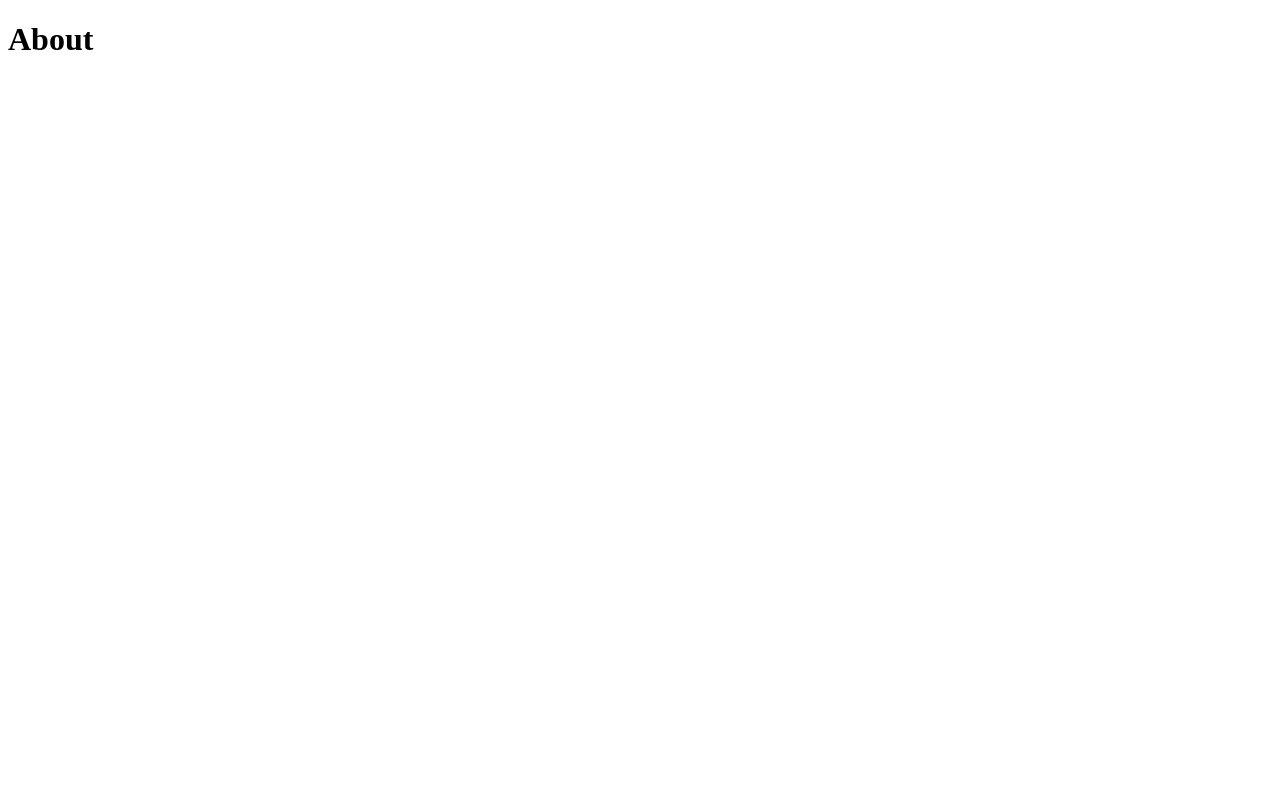
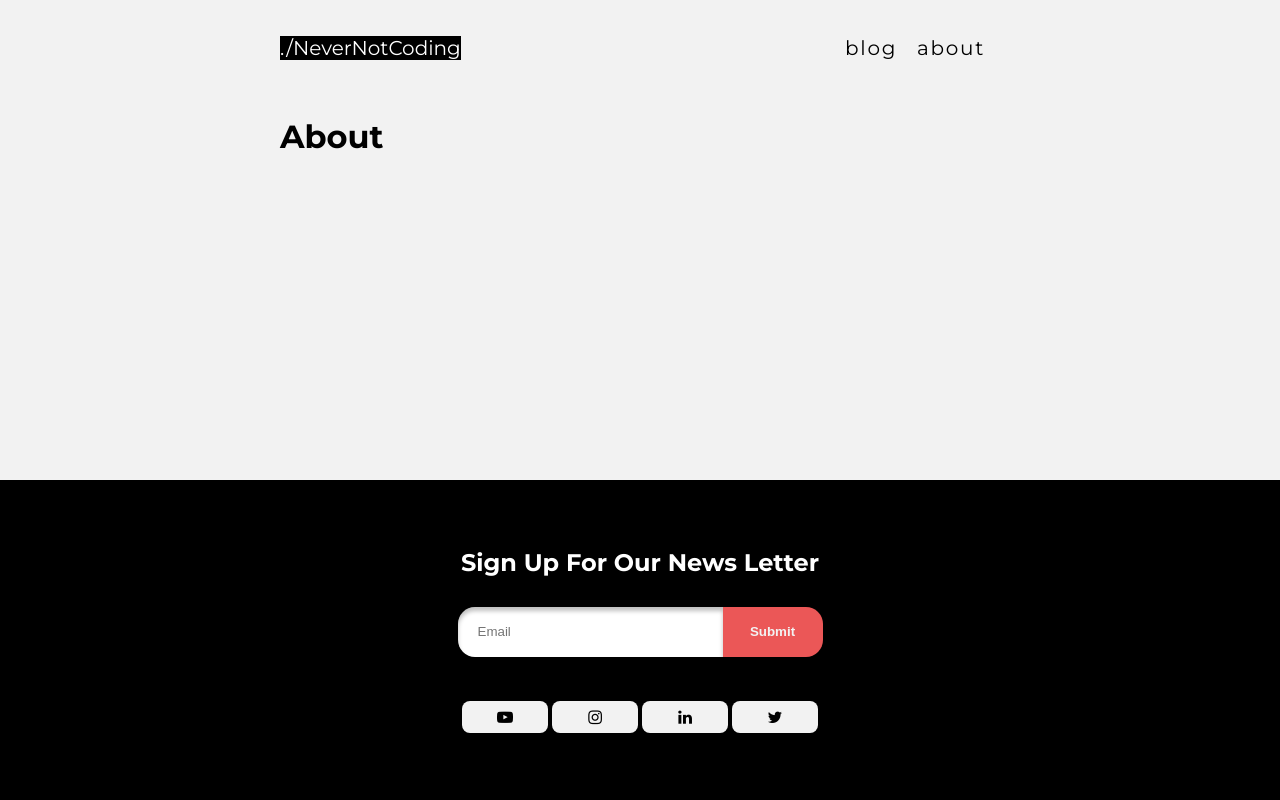
Before and after one commit to gamarobert/nevernotcoding, a Gatsby site: page /about in a window 1280 px wide. Built offline with nearby package versions, Linux system fonts and the light colour scheme; Gatsby itself is replaced by a stand-in of ours.

Commit message:
social icons and mailchimp form

```diff
--- a/gatsby-config.js
+++ b/gatsby-config.js
@@ -29,5 +29,13 @@ module.exports = {
         plugins: [],
       },
     },
+    {
+      resolve: "gatsby-plugin-mailchimp",
+      options: {
+        endpoint:
+          "https://nevernotcoding.us4.list-manage.com/subscribe/post?u=b00b8ea1175130b9c32cc64b9&amp;id=6856d1ea4f", // add your MC list endpoint here; see instructions
+        //https://www.gatsbyjs.org/packages/gatsby-plugin-mailchimp/#mailchimp-endpoint
+      },
+    },
   ],
 }
--- a/gatsby-node.js
+++ b/gatsby-node.js
@@ -1,6 +1,5 @@
 const path = require(`path`)
 const { createFilePath } = require(`gatsby-source-filesystem`)
-const { paginate } = require("gatsby-awesome-pagination")
 
 exports.onCreateNode = ({ node, getNode, actions }) => {
   const { createNodeField } = actions
--- a/package.json
+++ b/package.json
@@ -15,6 +15,7 @@
   "dependencies": {
     "gatsby": "^2.17.11",
     "gatsby-image": "^2.2.33",
+    "gatsby-plugin-mailchimp": "^5.1.2",
     "gatsby-plugin-react-helmet": "^3.1.15",
     "gatsby-plugin-sharp": "^2.3.2",
     "gatsby-source-filesystem": "^2.1.37",
--- /dev/null
+++ b/src/components/Footer.js
@@ -0,0 +1,62 @@
+import React, { useState } from "react"
+import addToMailchimp from "gatsby-plugin-mailchimp"
+
+const Footer = () => {
+  const [state, setState] = useState({
+    email: "",
+    result: "",
+  })
+
+  const handleEmailChange = e => {
+    setState({
+      ...state,
+      email: e.target.value,
+    })
+  }
+
+  const handleSubmit = async e => {
+    e.preventDefault()
+
+    const result = await addToMailchimp(state.email)
+    setState({
+      ...state,
+      result,
+    })
+  }
+
+  return (
+    <footer className="footer">
+      <form className="news-letter" onSubmit={handleSubmit}>
+        <h3>Sign Up For Our News Letter</h3>
+        <input
+          className="news-letter-input"
+          placeholder="Email"
+          onChange={handleEmailChange}
+        />
+        <input
+          type="submit"
+          className="button submit-btn"
+          placeholder="Submit"
+        />
+
+        {state.result.result === "error" ? (
+          <div style={{ display: "block", marginTop: "20px", color: "red" }}>
+            {state.result.msg.split(". ")[0]}
+          </div>
+        ) : (
+          <div style={{ display: "block", marginTop: "20px" }}>
+            {state.result.msg}
+          </div>
+        )}
+      </form>
+      <div className="social-container">
+        <span className="social-icon fa fa-youtube-play"></span>
+        <span className="social-icon fa fa-instagram"></span>
+        <span className="social-icon fa fa-linkedin"></span>
+        <span className="social-icon fa fa-twitter"></span>
+      </div>
+    </footer>
+  )
+}
+
+export default Footer
--- /dev/null
+++ b/src/components/Header.js
@@ -0,0 +1,30 @@
+import React from "react"
+import { Link } from "gatsby"
+
+const Header = ({ title }) => {
+  return (
+    <header>
+      <nav className="navbar">
+        <span className="logo">
+          <Link className="logo-link" to={"/"}>
+            {title}
+          </Link>
+        </span>
+        <ul className="links">
+          <li>
+            <Link className="link-item" to={"/"}>
+              blog
+            </Link>
+          </li>
+          <li>
+            <Link className="link-item" to={"/about"}>
+              about
+            </Link>
+          </li>
+        </ul>
+      </nav>
+    </header>
+  )
+}
+
+export default Header
--- a/src/components/Layout.js
+++ b/src/components/Layout.js
@@ -1,34 +1,15 @@
 import React from "react"
-import { Link } from "gatsby"
+import Footer from "../components/Footer.js"
+import Header from "../components/Header.js"
 import "../global.css"
 
 const Layout = ({ title, children }) => {
   return (
     <>
       <div className="site">
-        <header>
-          <nav className="navbar">
-            <span className="logo">
-              <Link className="logo-link" to={"/"}>
-                {title}
-              </Link>
-            </span>
-            <ul className="links">
-              <li>
-                <Link className="link-item" to={"/"}>
-                  blog
-                </Link>
-              </li>
-              <li>
-                <Link className="link-item" to={"/about"}>
-                  about
-                </Link>
-              </li>
-            </ul>
-          </nav>
-        </header>
+        <Header title={title} />
         <main className="site-content">{children}</main>
-        <footer className="footer">Footer</footer>
+        <Footer />
       </div>
     </>
   )
--- a/src/components/Seo.js
+++ b/src/components/Seo.js
@@ -60,7 +60,12 @@ const SEO = ({ description, lang, meta, title }) => {
           content: metaDescription,
         },
       ].concat(meta)}
-    />
+    >
+      <link
+        rel="stylesheet"
+        href="https://cdnjs.cloudflare.com/ajax/libs/font-awesome/4.7.0/css/font-awesome.min.css"
+      ></link>
+    </Helmet>
   )
 }
 
--- a/src/global.css
+++ b/src/global.css
@@ -176,13 +176,13 @@ body {
 
 .button {
   z-index: 3;
+  padding: 0;
   height: 50px;
   width: 150px;
   background: #f2f2f2;
   border-radius: 44px;
-  border: 2px solid gray;
+  border: 0px;
   font-weight: 600;
-
   cursor: pointer;
 }
 
@@ -197,10 +197,93 @@ body {
 
 /* Footer */
 .footer {
-  height: 3rem;
+  display: flex;
+  flex-direction: column;
+  justify-content: center;
+  height: 20rem;
   background: black;
   color: white;
 }
+
+.news-letter {
+  text-align: center;
+}
+
+.news-letter > h3 {
+  font-size: 1.5rem;
+  margin-bottom: 30px;
+}
+
+.news-letter-input {
+  padding: 0;
+  height: 50px;
+  width: 225px;
+  border: 0px;
+  border-radius: 17px 0px 0px 17px;
+  padding: 0px 20px;
+  box-shadow: inset 0px 4px 4px rgba(0, 0, 0, 0.25);
+}
+
+.news-letter-input:focus {
+  outline: none;
+  box-shadow: 0px 0px 0px 2px #f2f2f2;
+}
+
+.news-letter-input:focus + .submit-btn {
+  outline: none;
+  box-shadow: 0px 0px 0px 2px #f2f2f2;
+}
+
+.submit-btn {
+  width: 100px;
+  border-radius: 0px 17px 17px 0px;
+  background: #eb5757;
+  color: #f2f2f2;
+}
+
+.social-container {
+  padding: 1.5rem;
+}
+.social-container > span {
+  padding: 0.5rem;
+}
+.fa {
+  padding: 2rem;
+  font-size: 30px;
+  width: 70px;
+  text-align: center;
+  text-decoration: none;
+  margin: 0 2px;
+  border-radius: 0.5rem;
+  background: #f2f2f2;
+  color: black;
+}
+
+.fa-twitter:hover {
+  background: #55acee;
+  color: white;
+}
+
+.fa-linkedin:hover {
+  background: #007bb5;
+  color: white;
+}
+
+.fa-youtube-play:hover {
+  background: #bb0000;
+  color: white;
+}
+
+.fa-instagram:hover {
+  background: #125688;
+  color: white;
+}
+
+.news-letter,
+.social-container {
+  margin: 0 auto;
+}
+
 /* End Footer */
 
 /*
@@ -216,20 +299,19 @@ iPhone 5/SE
     margin: 2vh auto;
     width: 20rem;
     max-width: 20rem;
+    display: none;
   }
 
   .banner {
-    margin: 0 2px 0 2px;
+    margin: 0 2px;
     border-radius: 44px;
   }
 
   .post-container {
-    margin-top: 5rem;
-    margin-bottom: 4rem;
-    margin-right: 5px;
-    margin-left: 5px;
+    margin: 4rem 5px;
     grid-template-columns: repeat(auto-fit, minmax(300px, 1fr));
   }
+
   .post-content {
     padding: 35px 15px;
   }
@@ -237,6 +319,37 @@ iPhone 5/SE
   .post-item {
     font-size: 0.925rem;
     border-radius: 22px;
+  }
+
+  /* Footer */
+  .news-letter {
+    margin: 0 auto;
+    text-align: center;
+  }
+
+  .news-letter > h3 {
+    margin-bottom: 30px;
+    font-size: 1.185rem;
+  }
+
+  .news-letter-input {
+    height: 50px;
+    width: 250px;
+  }
+
+  .submit-btn {
+    height: 50px;
+    width: 100px;
+    margin-left: -100px;
+  }
+
+  .social-container {
+    padding: 0;
+    margin-top: 20px;
+  }
+
+  .fa {
+    width: 50px;
   }
 }
 
@@ -251,6 +364,7 @@ iPhone 5/SE
     margin: 2vh auto;
     width: 23.4375rem;
     max-width: 23.4375rem;
+    display: none;
   }
 
   .banner {
@@ -259,10 +373,7 @@ iPhone 5/SE
   }
 
   .post-container {
-    margin-top: 5rem;
-    margin-bottom: 4rem;
-    margin-right: 5px;
-    margin-left: 5px;
+    margin: 4rem 5px;
     grid-template-columns: repeat(auto-fit, minmax(300px, 1fr));
   }
   .post-content {
@@ -272,6 +383,24 @@ iPhone 5/SE
   .post-item {
     font-size: 0.925rem;
     border-radius: 22px;
+  }
+  .news-letter > h3 {
+    margin-bottom: 30px;
+    font-size: 1.255rem;
+  }
+  .news-letter-input {
+    height: 50px;
+    width: 265px;
+  }
+
+  .submit-btn {
+    height: 50px;
+    width: 100px;
+    margin-left: -100px;
+  }
+
+  .fa {
+    width: 55px;
   }
 }
 
@@ -293,10 +422,7 @@ iPhone 5/SE
   }
 
   .post-container {
-    margin-top: 5rem;
-    margin-bottom: 4rem;
-    margin-right: 5px;
-    margin-left: 5px;
+    margin: 4rem 5px;
     grid-template-columns: repeat(auto-fit, minmax(300px, 1fr));
   }
   .post-content {
@@ -307,4 +433,14 @@ iPhone 5/SE
     font-size: 0.925rem;
     border-radius: 22px;
   }
+
+  .news-letter > h3 {
+    margin-bottom: 30px;
+    font-size: 1.5rem;
+  }
+
+  .news-letter-input {
+    height: 50px;
+    width: 325px;
+  }
 }
--- a/src/pages/about.js
+++ b/src/pages/about.js
@@ -1,11 +1,24 @@
 import React from "react"
-
-const About = () => {
+import Layout from "../components/Layout.js"
+import SEO from "../components/Seo.js"
+import { graphql } from "gatsby"
+const About = ({ data }) => {
   return (
-    <div>
+    <Layout title={data.site.siteMetadata.title}>
+      <SEO title="./nevernotcoding" />
       <h1>About</h1>
-    </div>
+    </Layout>
   )
 }
 
+export const query = graphql`
+  query {
+    site {
+      siteMetadata {
+        title
+      }
+    }
+  }
+`
+
 export default About
```
Also changed, not shown: content/assets/instagram-icon.svg (added), content/assets/linkedin-icon.svg (added), content/assets/twitter-icon.svg (added), content/assets/youtube-icon.svg (added), 1 other file.
